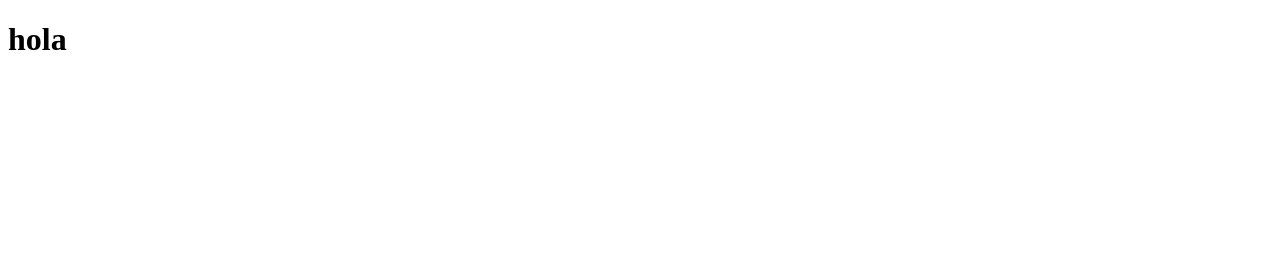
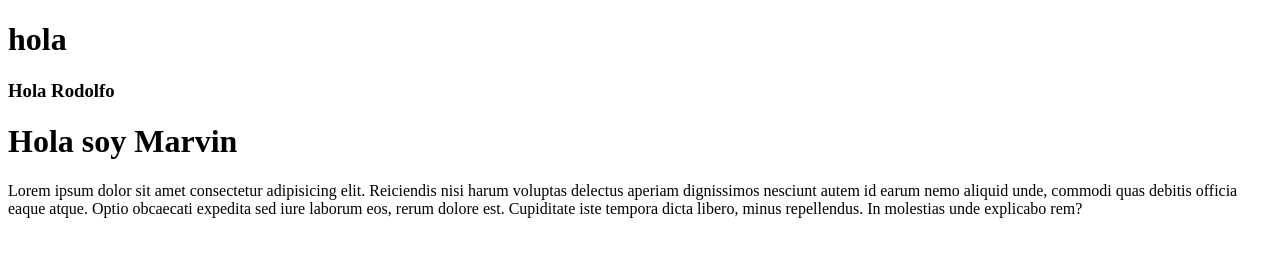
Before and after one commit to Otoniel2514/Prueba_Ramas_PW, a plain HTML site: page index.html in a window 1280 px wide. Drawn offline with Linux system fonts and the light colour scheme.

Commit message:
Add:Cambios_HTML

```diff
--- a/index.html
+++ b/index.html
@@ -10,5 +10,10 @@
     <div class="titulo">
         <h1> hola</h1>
     </div>
+    <h3>Hola Rodolfo</h3>
+    <div class="container">
+        <h1>Hola soy Marvin</h1>
+        <p>Lorem ipsum dolor sit amet consectetur adipisicing elit. Reiciendis nisi harum voluptas delectus aperiam dignissimos nesciunt autem id earum nemo aliquid unde, commodi quas debitis officia eaque atque. Optio obcaecati expedita sed iure laborum eos, rerum dolore est. Cupiditate iste tempora dicta libero, minus repellendus. In molestias unde explicabo rem?</p>
+    </div>
 </body>
 </html>
```
